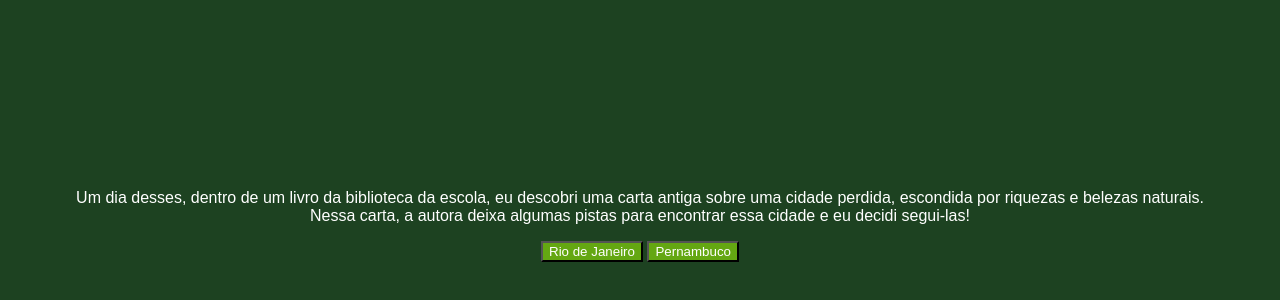
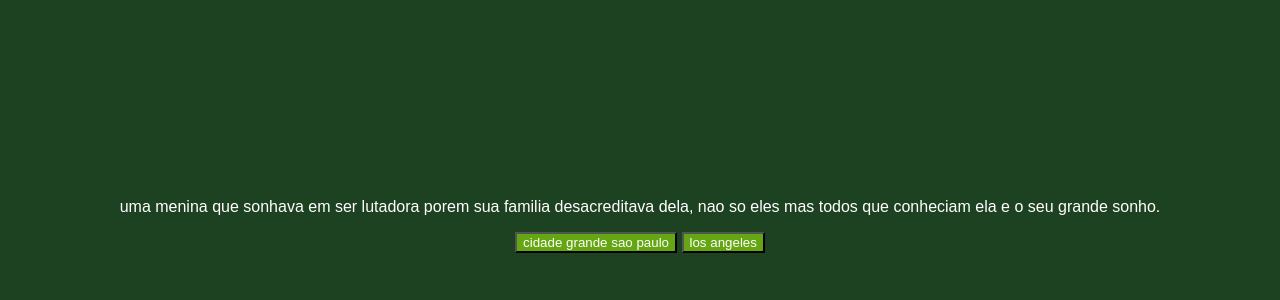
Before and after one commit to Brendans1501/aaventura, a plain HTML site: page index.html in a window 1280 px wide. Shown: the part 142-442 px from the top of the page. Drawn offline with Linux system fonts and the light colour scheme; a web font is replaced by a local one.

Commit message:
Update index.html

```diff
--- a/index.html
+++ b/index.html
@@ -7,19 +7,19 @@
     <link rel="preconnect" href="https://fonts.googleapis.com">
     <link rel="preconnect" href="https://fonts.gstatic.com" crossorigin>
     <link href="https://fonts.googleapis.com/css2?family=Bai+Jamjuree:ital,wght@0,200;0,300;0,400;0,500;0,600;0,700;1,200;1,300;1,400;1,500;1,600;1,700&display=swap" rel="stylesheet">
-    <title>Em busca da cidade perdida</title>
+    <title>a menina da luta.</title>
 </head>
 <body>
     <main>
         <div class="passo ativo" id="passo-0">
             <img src="img/cenario-passo0.png" alt="">
-            <p>Um dia desses, dentro de um livro da biblioteca da escola, eu descobri uma carta antiga sobre uma cidade perdida, escondida por riquezas e belezas naturais. Nessa carta, a autora deixa algumas pistas para encontrar essa cidade e eu decidi segui-las!</p>
-            <button class="btn-proximo" data-proximo="1">Rio de Janeiro</button>
-            <button class="btn-proximo" data-proximo="2">Pernambuco</button>
+            <p>uma menina que sonhava em ser lutadora porem sua familia desacreditava dela, nao so eles mas todos que conheciam ela e o seu grande sonho.</p>
+            <button class="btn-proximo" data-proximo="1">cidade grande sao paulo</button>
+            <button class="btn-proximo" data-proximo="2">los angeles</button>
         </div>
         <div class="passo" id="passo-1">
-            <p>Você começa sua jornada no Rio de Janeiro, subindo o Pico da Tijuca ao amanhecer para encontrar a primeira pista.</p>
-            <button class="btn-proximo" data-proximo="3">Procurar a pista no topo do pico</button>
+            <p>em instante a menina enta em uma academia para aprender seu grande esporte, o karate.</p>
+            <button class="btn-proximo" data-proximo="3">de inicio muntas pessoas desacreditaram dela, e ela com sua insistencia continuou a lutar</button>
             <button class="btn-proximo" data-proximo="4">Desistir e voltar para casa</button>
         </div>
         <div class="passo" id="passo-2">
```
